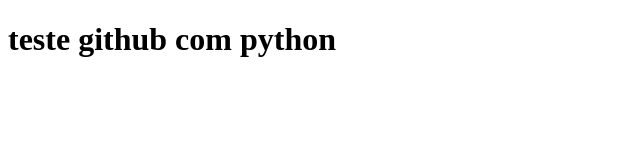
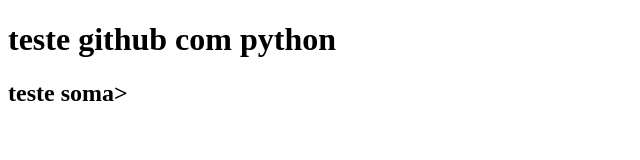
Before and after one commit to rafaelporci/sistemas-de-cadastro, a plain HTML site: page index.html in a window 1280 px wide. Shown: the whole page, without its empty margins (0-640 px from the left). Drawn offline with Linux system fonts and the light colour scheme.

Commit message:
editando html

```diff
--- a/index.html
+++ b/index.html
@@ -7,6 +7,7 @@
 </head>
 <body>
     <h1>teste github com python</h1>
+    <h2>teste soma></h2>
 
 </body>
 </html>
```
